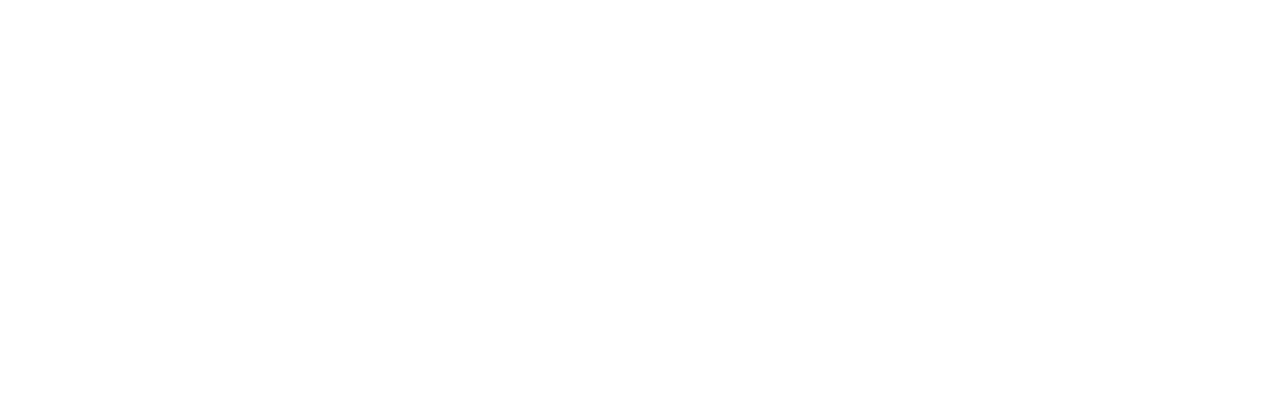
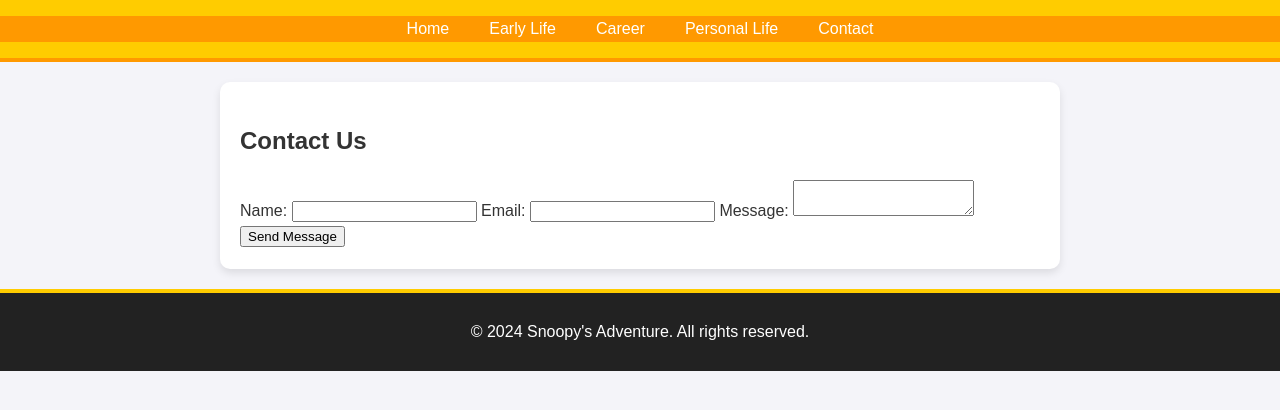
Before and after one commit to JRapp2026/Snoopys-Adventure, a plain HTML site: page contact.html in a window 1280 px wide. Drawn offline with Linux system fonts and the light colour scheme.

Commit message:
final version

```diff
--- a/contact.html
+++ b/contact.html
@@ -0,0 +1,44 @@
+<!DOCTYPE html>
+<html lang="en">
+<head>
+    <meta charset="UTF-8">
+    <meta name="viewport" content="width=device-width, initial-scale=1.0">
+    <title>Snoopy's Adventure: Contact</title>
+    <link rel="stylesheet" href="styles.css">
+</head>
+<body>
+    <header>
+        <nav>
+            <ul>
+                <li><a href="index.html">Home</a></li>
+                <li><a href="early-life.html">Early Life</a></li>
+                <li><a href="career.html">Career</a></li>
+                <li><a href="personal-life.html">Personal Life</a></li>
+                <li><a href="contact.html" class="active">Contact</a></li>
+            </ul>
+        </nav>
+    </header>
+
+    <main>
+        <section class="contact">
+            <h1>Contact Us</h1>
+            <form>
+                <label for="name">Name:</label>
+                <input type="text" id="name" name="name" required>
+
+                <label for="email">Email:</label>
+                <input type="email" id="email" name="email" required>
+
+                <label for="message">Message:</label>
+                <textarea id="message" name="message" required></textarea>
+
+                <button type="submit">Send Message</button>
+            </form>
+        </section>
+    </main>
+
+    <footer>
+        <p>&copy; 2024 Snoopy's Adventure. All rights reserved.</p>
+    </footer>
+</body>
+</html>
--- a/styles.css
+++ b/styles.css
@@ -0,0 +1,84 @@
+/* General Styles */
+body {
+    font-family: Arial, sans-serif;
+    line-height: 1.6;
+    margin: 0;
+    padding: 0;
+    background-color: #f4f4f9;
+    color: #333;
+}
+
+header {
+    background-color: #ffcc00;
+    color: #222;
+    padding: 1em 0;
+    text-align: center;
+    border-bottom: 4px solid #ff9900;
+}
+
+header h1 {
+    margin: 0;
+    font-size: 2.5em;
+}
+
+nav ul {
+    list-style: none;
+    padding: 0;
+    margin: 0;
+    display: flex;
+    justify-content: center;
+    background-color: #ff9900;
+}
+
+nav ul li {
+    margin: 0 10px;
+}
+
+nav ul li a {
+    text-decoration: none;
+    color: #fff;
+    padding: 5px 10px;
+    border-radius: 5px;
+    transition: background-color 0.3s ease;
+}
+
+nav ul li a:hover {
+    background-color: #333;
+    color: #fff;
+}
+
+main {
+    padding: 20px;
+    max-width: 800px;
+    margin: 20px auto;
+    background: #fff;
+    box-shadow: 0 4px 8px rgba(0, 0, 0, 0.1);
+    border-radius: 10px;
+}
+
+main h2 {
+    color: #ff9900;
+}
+
+main img {
+    max-width: 100%;
+    height: auto;
+    display: block;
+    margin: 10px 0;
+    border-radius: 10px;
+}
+
+main video {
+    max-width: 100%;
+    border: 2px solid #ff9900;
+    border-radius: 10px;
+}
+
+footer {
+    text-align: center;
+    padding: 10px;
+    background-color: #222;
+    color: #fff;
+    border-top: 4px solid #ffcc00;
+    margin-top: 20px;
+}
```
Also changed, not shown: career.html (+1 -1 lines), early-life.html (+1 -1 lines), personal-life.html (added, +48 -0 lines), snoopy-pilot.jpg (added), snoopy-woodstock.png (added), young-snoopy.jpg (added).
